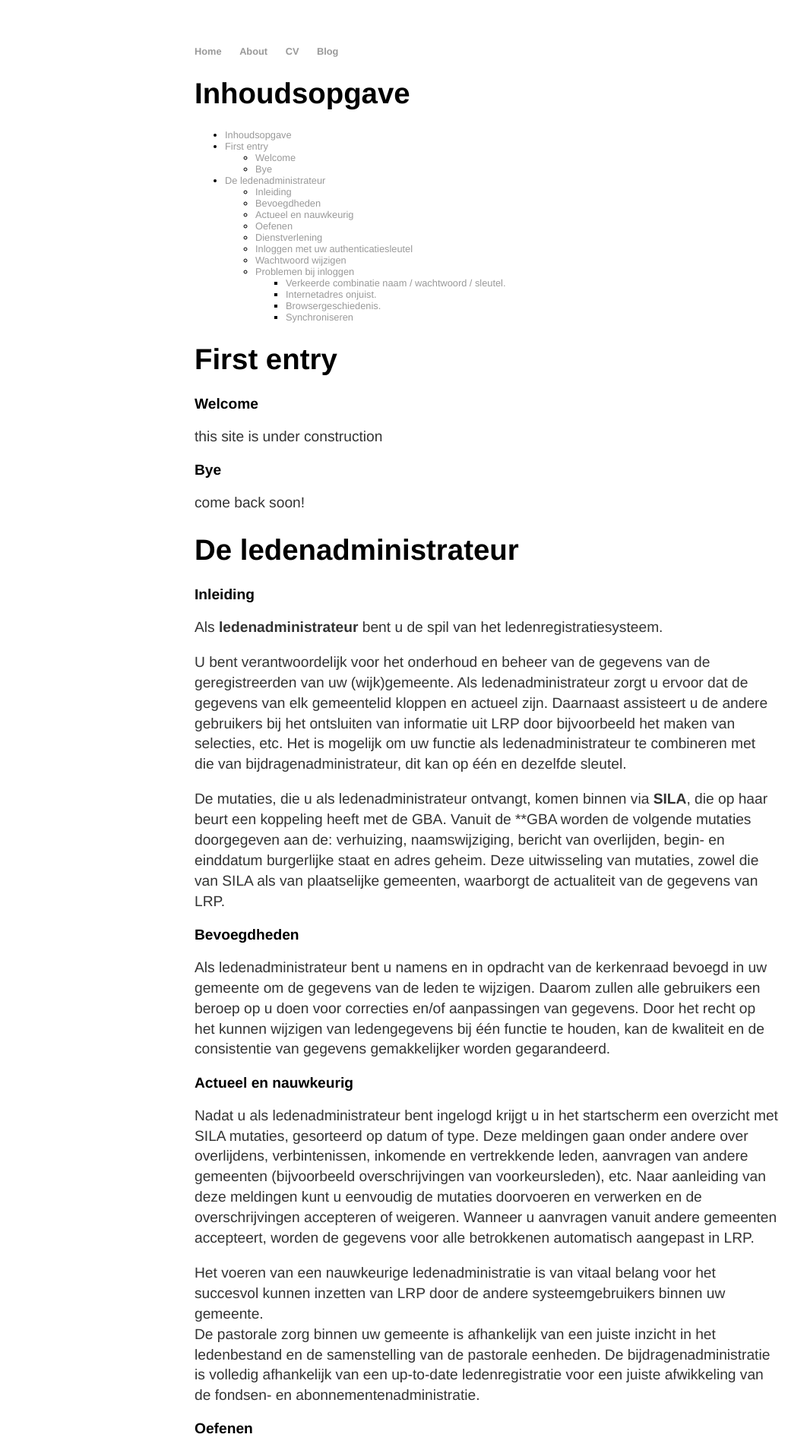
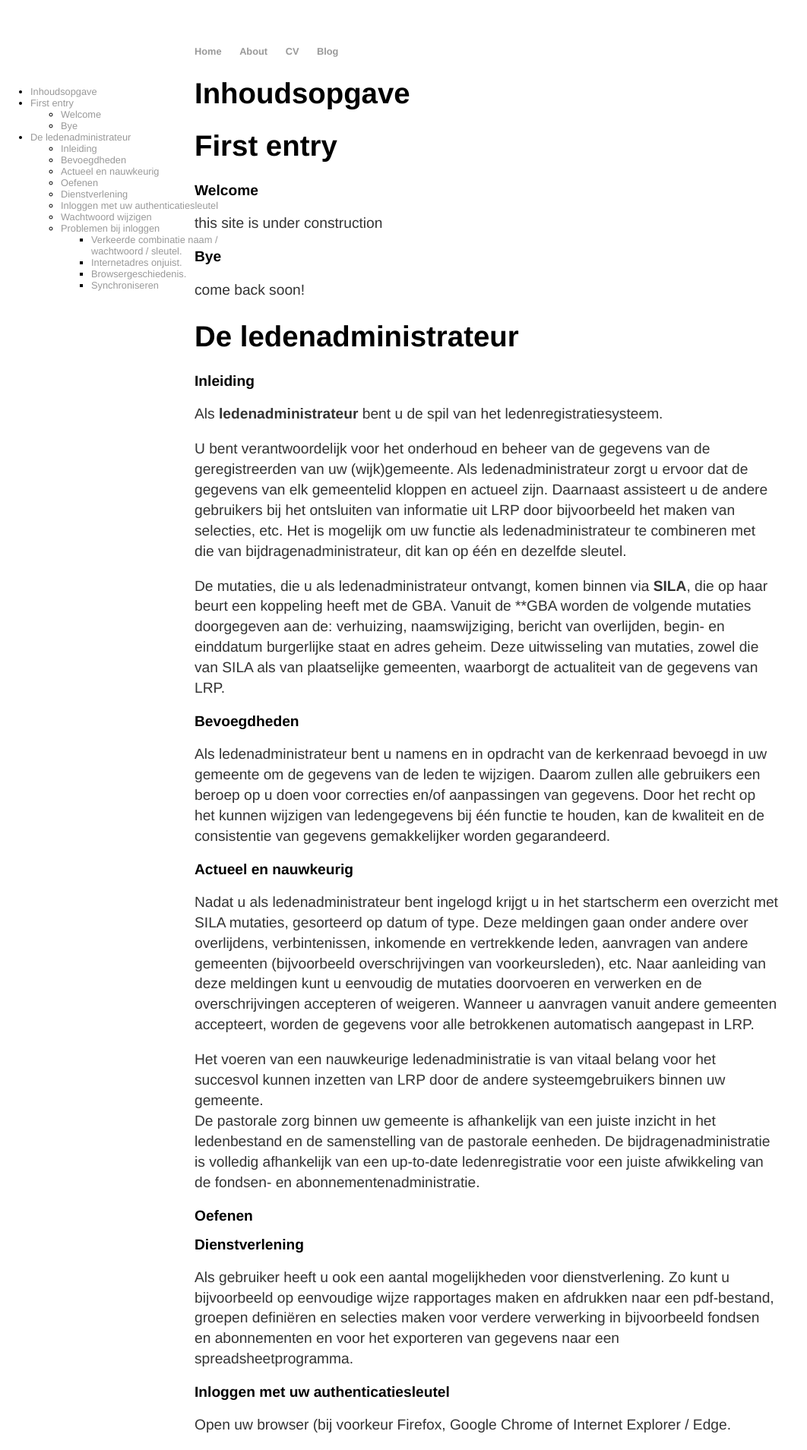
Before and after one commit to lrphelp/docs, a Jekyll site: the page built from index.md, in a window 1280 px wide. Shown: the top 1909 px of the page at 76% size, without its empty margins (0-1062 px from the left). Built offline with Jekyll 4.4.1, drawn with Linux system fonts in a browser that asks for light colours.

Commit message:
Update main.css

```diff
--- a/css/main.css
+++ b/css/main.css
@@ -45,9 +45,8 @@ ul.posts li {
 }
 
 ul#markdown-toc {
-    /*position: fixed;
+    position: fixed;
     width: 20%;
-    left: -20%;
-    top: 0;
-    margin-top: 60px;*/
+    left: 0%;
+    top: 100px;
 }
```
